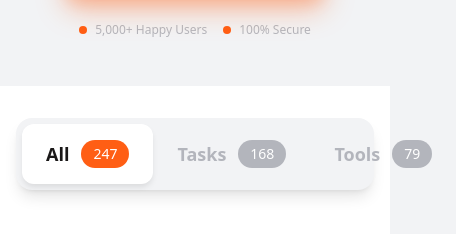
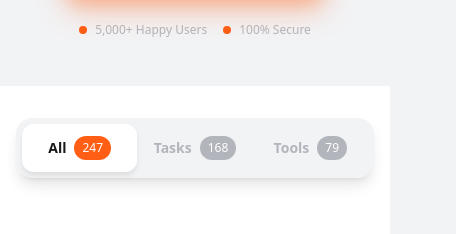
Before and after one commit to SeneshFitzroy/ToolnTask, a Next.js app: page / in a window 390 px wide. Shown: the part 806-1040 px from the top of the page, 456 px wide, since content can reach past the window. Built offline with nearby package versions, Linux system fonts and the light colour scheme.

Commit message:
feat: Enhanced src/components/FilterButtons.tsx,  - Detailed changes: diff --git a/src/components/FilterButtons.tsx b/sr... at 01:58 PM +0530, July 03, 2025

```diff
--- a/src/components/FilterButtons.tsx
+++ b/src/components/FilterButtons.tsx
@@ -48,7 +48,7 @@ const FilterButtons: React.FC<FilterButtonsProps> = ({ onFilterChange, activeFil
                 key={option.key}
                 onClick={() => onFilterChange(option.key)}
                 className={`
-                  flex-1 relative px-6 py-4 rounded-xl text-base font-semibold
+                  flex-1 relative px-3 sm:px-6 py-3 sm:py-4 rounded-xl text-sm sm:text-base font-semibold
                   transition-all duration-200 ease-in-out hover:scale-105
                 `}
                 style={{
@@ -69,10 +69,10 @@ const FilterButtons: React.FC<FilterButtonsProps> = ({ onFilterChange, activeFil
                   }
                 }}
               >
-                <div className="flex items-center justify-center gap-3">
-                  <span className="text-lg">{option.label}</span>
+                <div className="flex items-center justify-center gap-2 sm:gap-3">
+                  <span className="text-sm sm:text-lg">{option.label}</span>
                   <span
-                    className="px-3 py-1 text-sm rounded-full font-medium"
+                    className="px-2 sm:px-3 py-1 text-xs sm:text-sm rounded-full font-medium"
                     style={{
                       backgroundColor: isActive ? '#FF5E14' : (theme === 'dark' ? '#444444' : '#B3B5BC'),
                       color: isActive ? '#FFFFFF' : (theme === 'dark' ? '#FFFFFF' : '#FFF')
```
